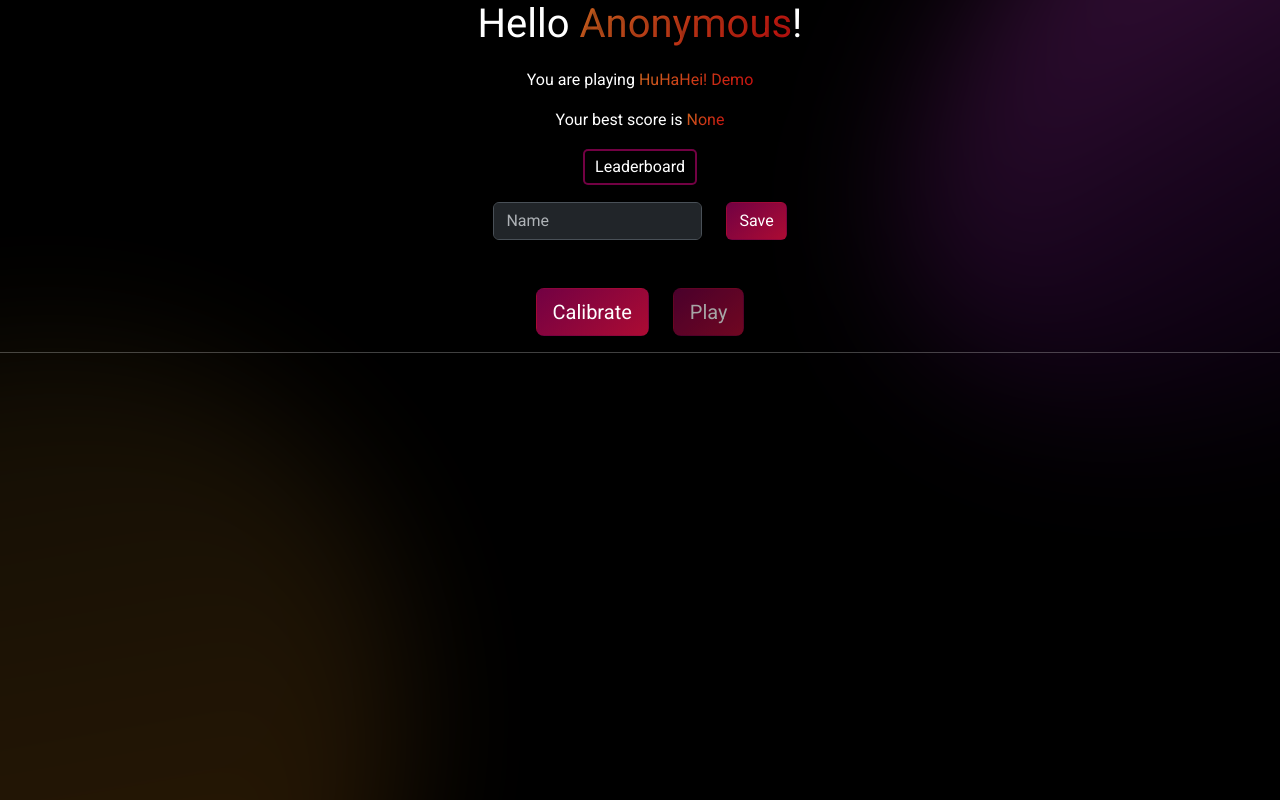
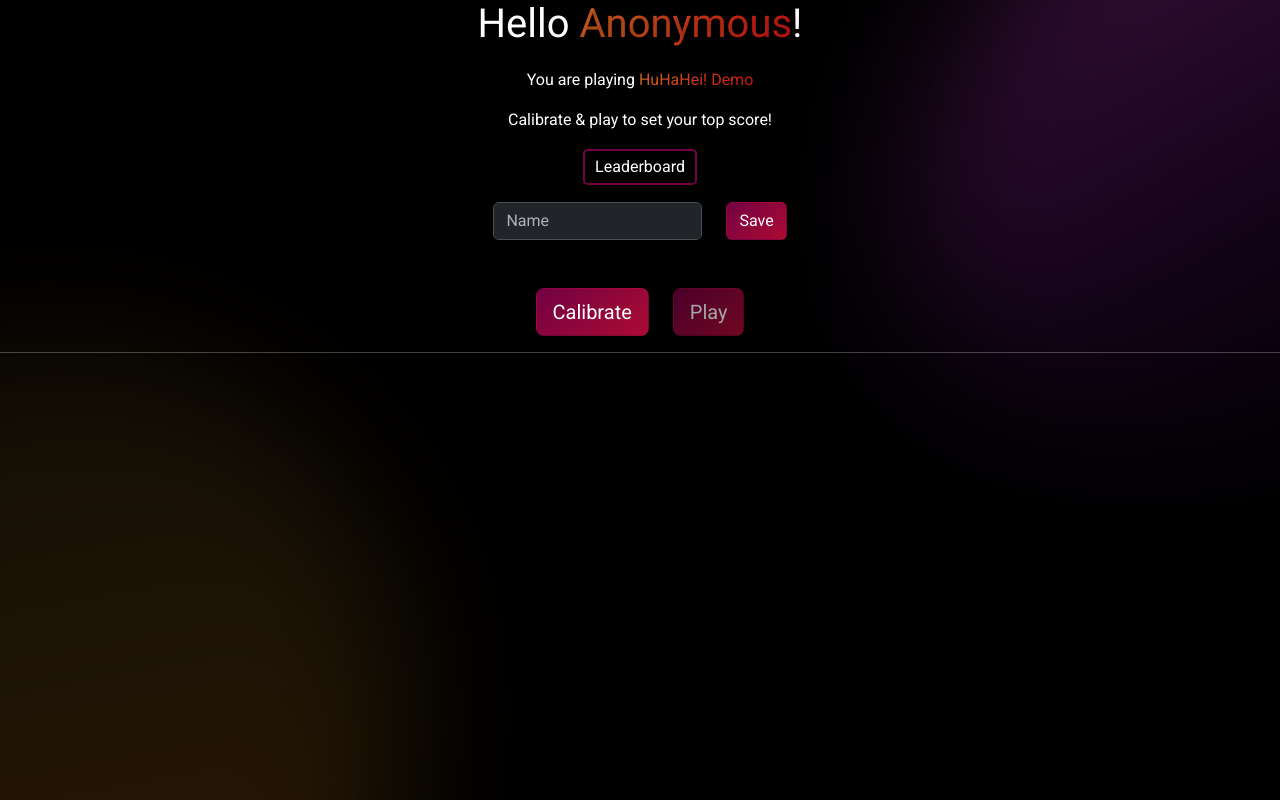
Before and after one commit to sarisko/huhahei, a Django app: page /games/44f5c1d5-81a6-436e-9b52-1d0f160877c4/play/ in a window 1280 px wide. Run offline with Django 4.2, Linux system fonts and the light colour scheme; data comes from the database, SQL or seed files in the repository; some libraries are stand-ins or nearby versions.

Commit message:
better no score message

```diff
--- a/mainapp/templates/huhahei/play.html
+++ b/mainapp/templates/huhahei/play.html
@@ -10,7 +10,11 @@
     You are playing <span class="highlight">{{game.title}}</span>
 </p>
 <p class="text-center">
+    {% if player.top_score %}
     Your best score is <span class="highlight" id="top_score">{{ player.top_score }}</span>
+    {% else %}
+    Calibrate & play to set your top score!
+    {% endif %}
 </p>
 <p class="text-center">
     <a class="btn btn-secondary" href="{% url 'board' game_id=game.id %}">Leaderboard</a>
```
